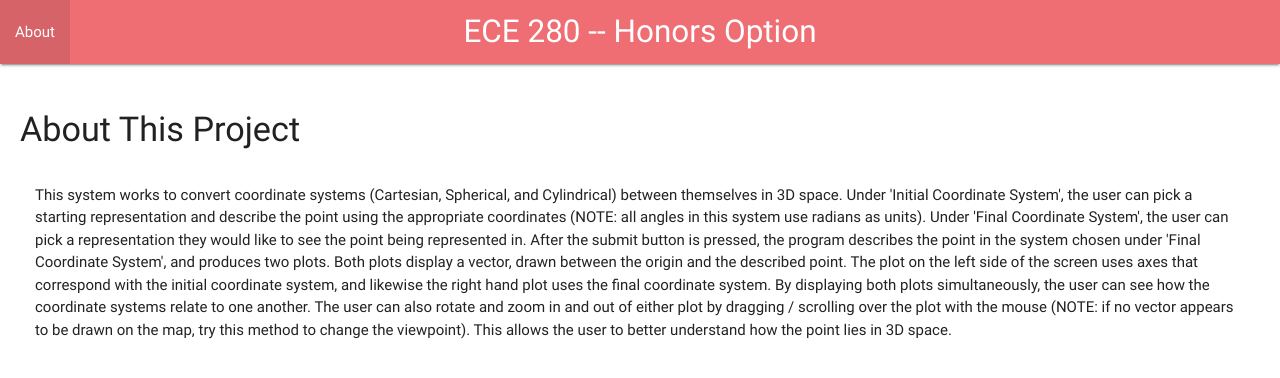
After one commit to yashvesikar/CoordinateTransform, a Flask app: page /about in a window 1280 px wide. The commit adds this page. Shown: the top 378 px of the page. Run offline with Flask 2, Linux system fonts and the light colour scheme; some libraries are stand-ins or nearby versions.

Commit message:
Added about page

```diff
--- a/app.py
+++ b/app.py
@@ -42,5 +42,9 @@ def transform():
 def index():
     return render_template('index.html')
 
+@app.route('/about')
+def about():
+    return render_template('about.html')
+
 if __name__ == '__main__':
     app.run(debug=True)
--- /dev/null
+++ b/templates/about.html
@@ -0,0 +1,38 @@
+<!DOCTYPE HTML>
+<html>
+  <head>
+    <!--Import Google Icon Font-->
+    <link href="https://fonts.googleapis.com/icon?family=Material+Icons" rel="stylesheet">
+    <!-- Plotly.js -->
+    <script src="https://cdn.plot.ly/plotly-latest.min.js"></script>
+    <!-- JQuery -->
+    <script src="https://code.jquery.com/jquery-3.2.1.min.js"
+      integrity="sha256-hwg4gsxgFZhOsEEamdOYGBf13FyQuiTwlAQgxVSNgt4="
+      crossorigin="anonymous"></script>
+    <!-- Materialize -->
+    <link rel="stylesheet" href="https://cdnjs.cloudflare.com/ajax/libs/materialize/0.100.2/css/materialize.min.css">
+    <!--Let browser know website is optimized for mobile-->
+    <meta name="viewport" content="width=device-width, initial-scale=1.0"/>
+
+  </head>
+
+  <body>
+    <script type = "text/javascript" src = "{{ url_for('static', filename = 'materialize.min.js') }}" ></script>
+      <nav>
+        <div class="nav-wrapper">
+          <a href="/" class="brand-logo center">ECE 280 -- Honors Option</a>
+          <ul id="nav-mobile" class="left hide-on-med-and-down">
+            <li><a href="/about">About</a></li>
+          </ul>
+        </div>
+      </nav>
+      <div>
+        <h4 style="padding-left: 20px; padding-top:30px;">About This Project</h4>
+        <p style="padding-left: 35px; padding-right:35px; padding-top:20px;">This  system works to convert coordinate systems (Cartesian, Spherical, and Cylindrical) between themselves in 3D space.  Under 'Initial Coordinate System', the user can pick a starting representation and describe the point using the appropriate coordinates (NOTE: all angles in this system use radians as units).   Under 'Final Coordinate System', the user can pick a representation they would like to see the point being represented in.  After the submit button is pressed, the program describes the point in the system chosen under 'Final Coordinate System', and produces two plots.  Both plots display a vector, drawn between the origin and the described point.  The plot on the left side of the screen uses axes that correspond with the initial coordinate system, and likewise the right hand plot uses the final coordinate system.  By displaying both plots simultaneously, the user can see how the coordinate systems relate to one another.  The user can also rotate and zoom in and out of either plot by dragging / scrolling over the plot with the mouse (NOTE: if no vector appears to be drawn on the map, try this method to change the viewpoint).  This allows the user to better understand how the point lies in 3D space.
+      </p>
+    </div>
+      <!-- SCRIPTS -->
+      <script type = "text/javascript" src = "{{ url_for('static', filename = 'main.js') }}" ></script>
+  </body>
+
+</html>
--- a/templates/index.html
+++ b/templates/index.html
@@ -20,8 +20,9 @@
     <script type = "text/javascript" src = "{{ url_for('static', filename = 'materialize.min.js') }}" ></script>
       <nav>
         <div class="nav-wrapper">
-          <a href="#" class="brand-logo center">ECE 280 -- Honors Option</a>
+          <a href="/" class="brand-logo center">ECE 280 -- Honors Option</a>
           <ul id="nav-mobile" class="left hide-on-med-and-down">
+            <li><a href="/about">About</a></li>
           </ul>
         </div>
       </nav>
```
